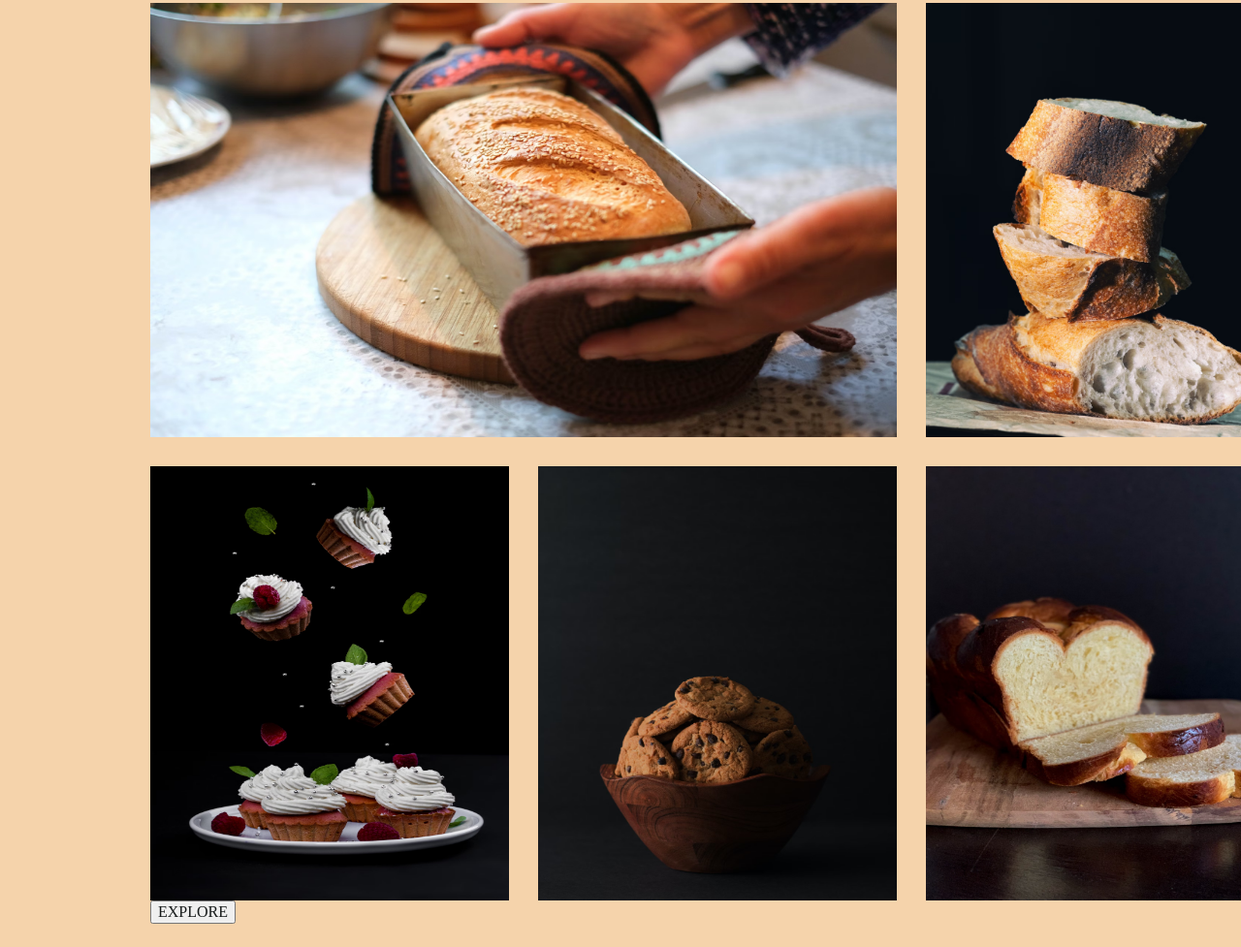
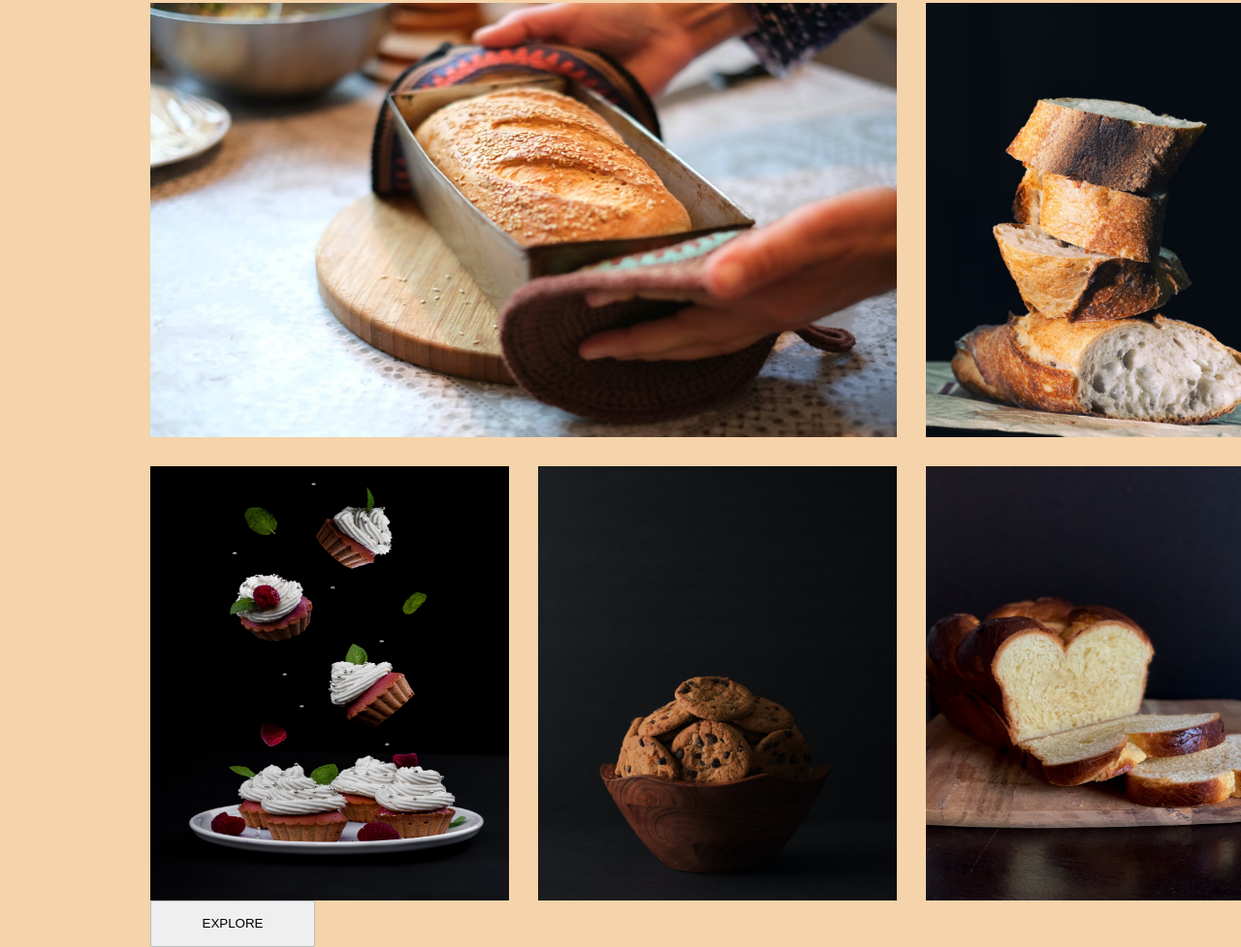
Before and after one commit to LeluuChMo/homework6, a plain HTML site: page index.html in a window 1280 px wide. Shown: the part 636-1613 px from the top of the page at 97% size. Before the commit the page ends 1589 px from the top, so only its background shows below. Drawn offline with Linux system fonts and the light colour scheme.

Commit message:
add button styles

```diff
--- a/styles.css
+++ b/styles.css
@@ -43,8 +43,6 @@ h1 {
     width: 770px;
     height: 448px;
     margin-top: 69px;
-    margin-right:
-    margin-left:
     margin-bottom: 30px;
 }
 .bread {
@@ -52,10 +50,9 @@ h1 {
     height: 448px;
     margin-top: 69px;
     margin-bottom: 30px;
-    margin-left:
 }
 .image-container {
-    display: flex;
+     display: flex;
       flex-wrap: wrap;
       justify-content: space-between;
       max-width: 1440px;
@@ -68,12 +65,8 @@ h1 {
     margin-right: 30;
   }
 button {
-    color: #171B1B;
-    text-align: center;
-    font-family: 'oswald';
-    font-size: 16px;
-    font-style: normal;
-    font-weight: 400;
-    line-height: normal;
-    text-transform: uppercase;
+    border-radius: 2px;
+    border: 1px solid rgba(23, 27, 27, 0.24);
+    width: 170px;
+    height: 48px;
 }
```
